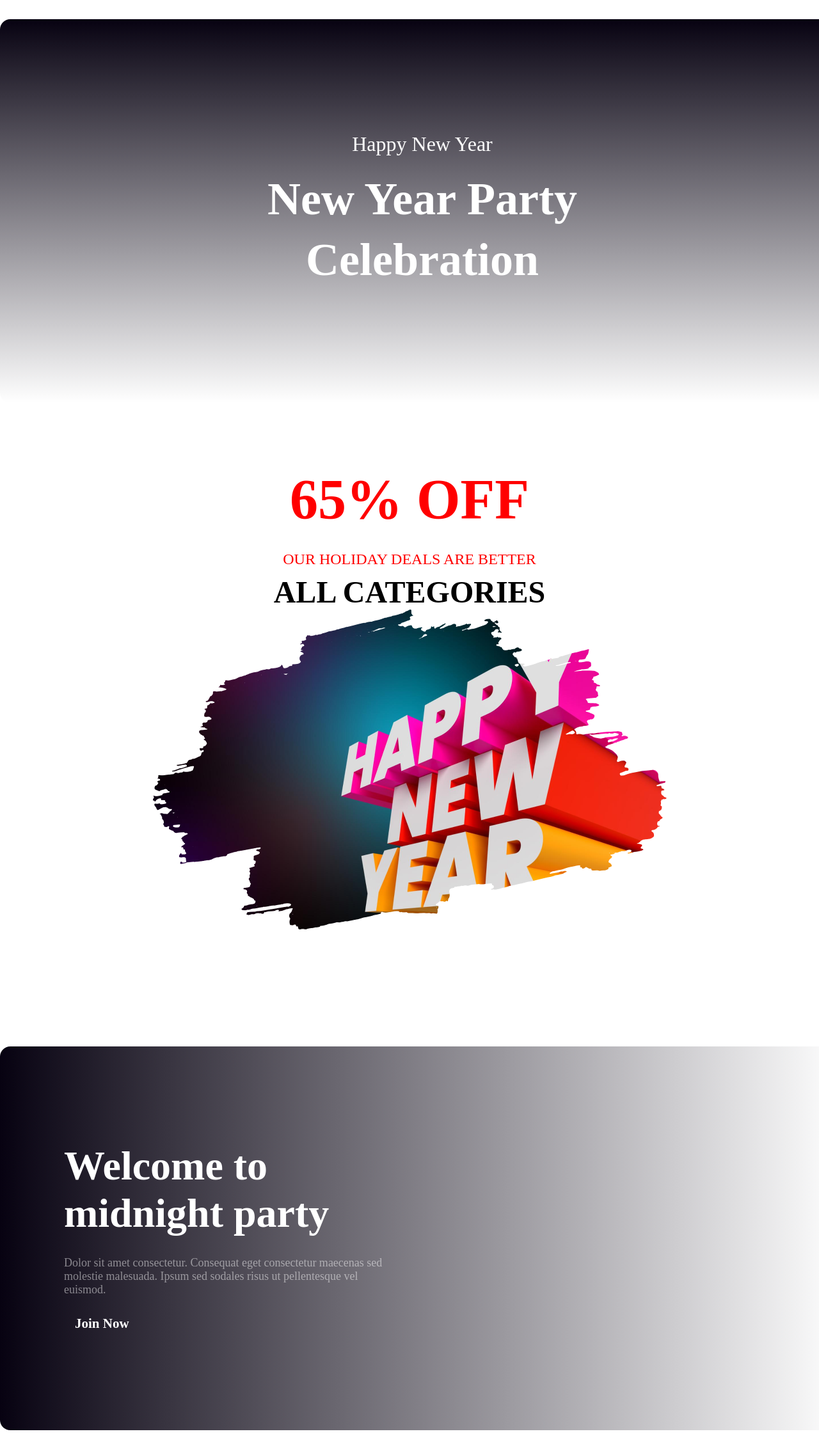
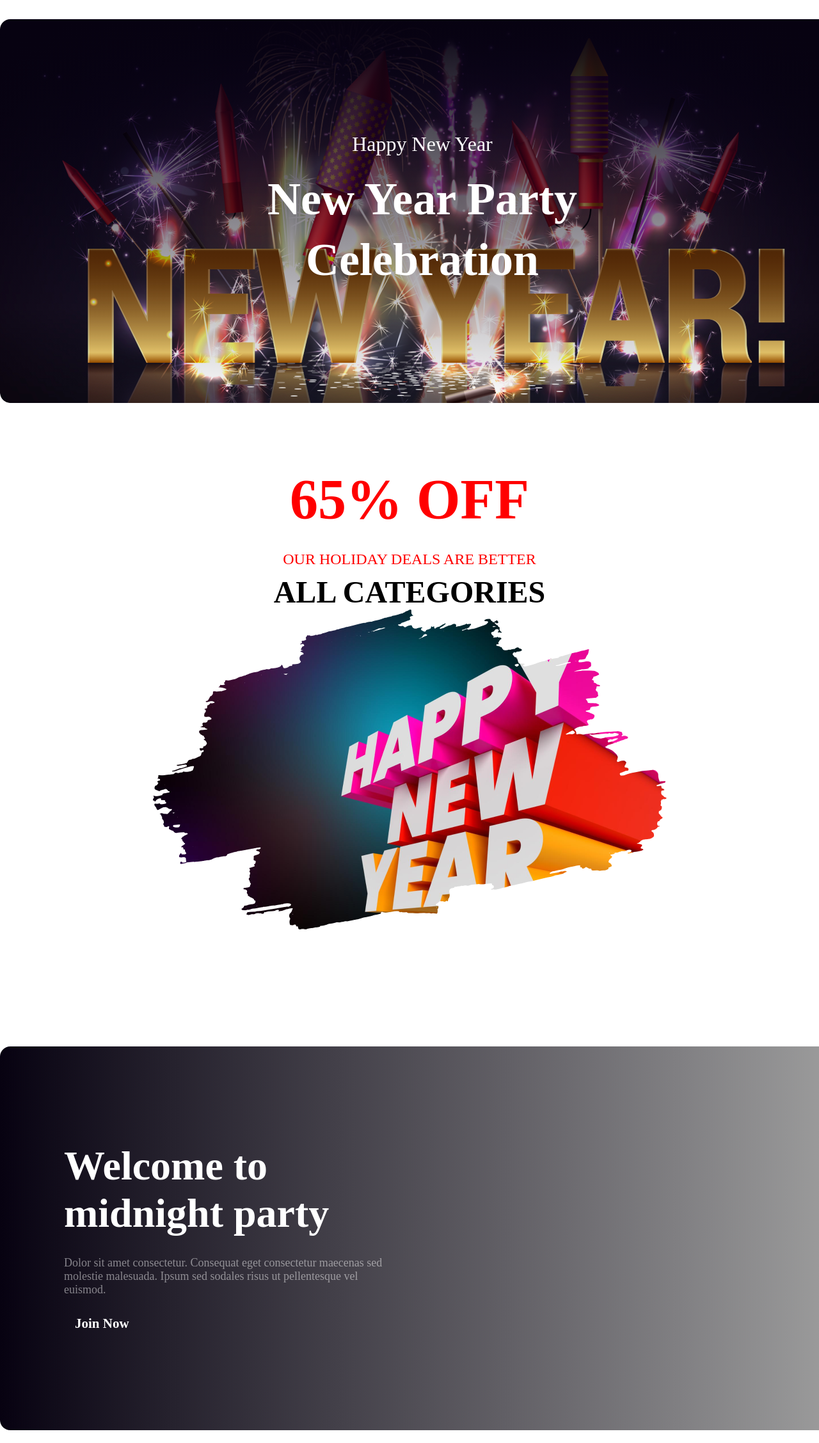
Before and after one commit to TanvirAhmed-1/new-year-offer, a plain HTML site: page index.html in a window 1280 px wide. Shown: the top 2256 px of the page at 64% size. Drawn offline with Linux system fonts and the light colour scheme; the site is published under a folder, as on GitHub Pages, so addresses that start at the root find nothing.

Commit message:
change img path

```diff
--- a/style.css
+++ b/style.css
@@ -5,7 +5,7 @@
 .img{
     width:1320px;
     height:600px;
-    background-image:linear-gradient(180.00deg, rgb(7, 2, 17),rgba(7, 2, 17, 0) 100%),url('/images/Banner\ Image.png');
+    background-image:linear-gradient(180.00deg, rgb(7, 2, 17),rgba(7, 2, 17, 0) 100%),url('./images/Banner\ Image.png');
     margin:20px auto;
     background-size: cover;
     background-repeat: no-repeat;
@@ -66,7 +66,7 @@
 
     width:1320px;
     height:600px;
-    background-image:linear-gradient(90.00deg, rgb(7, 2, 17),rgba(7, 2, 17, 0) 100%),url('/images/Vectorrr.png');
+    background-image:linear-gradient(90.00deg, rgb(7, 2, 17),rgba(7, 2, 17, 0) 100%),url('./images/Vectorrr.png');
     margin:20px auto;
     background-size: cover;
     background-repeat: no-repeat;
```
